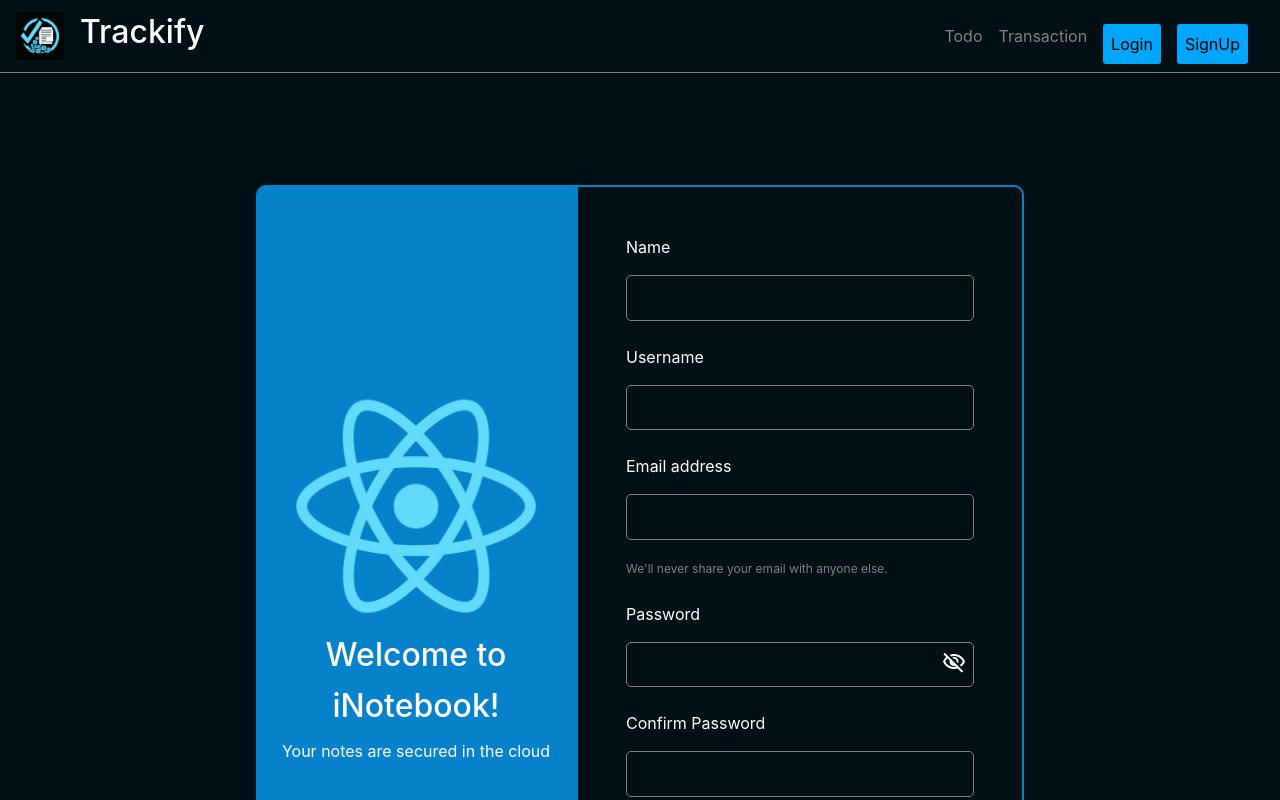
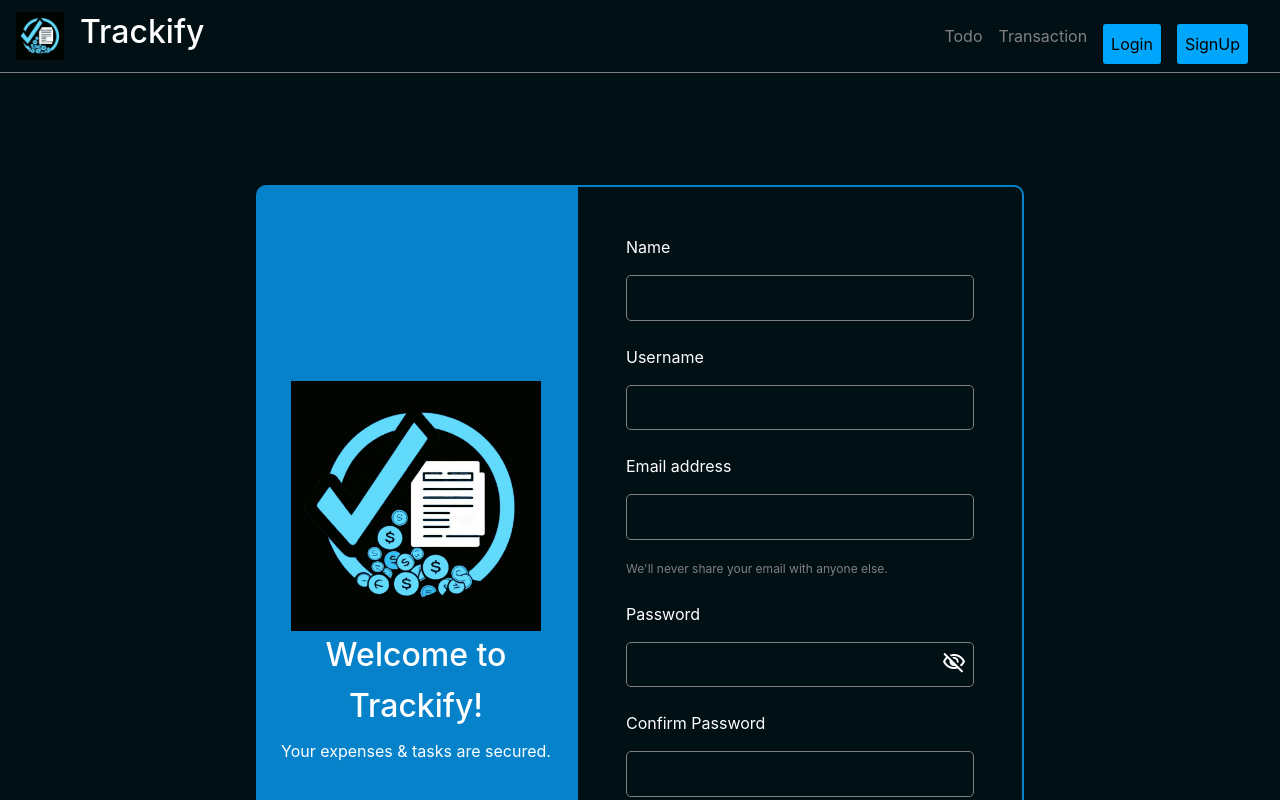
Before and after one commit to Slok9931/Personalised-expense-tracker-and-todo---CSP203, a React (Create React App) app in the folder Frontend/: page /signup in a window 1280 px wide. Shown: the top 800 px of the page. Built offline with nearby package versions, Linux system fonts and the light colour scheme.

Commit message:
login & signup updated

```diff
--- a/Frontend/src/components/Login.js
+++ b/Frontend/src/components/Login.js
@@ -1,4 +1,4 @@
-import React, { useState } from "react";
+import { React, useState } from "react";
 import { useNavigate } from "react-router-dom";
 
 const Login = () => {
@@ -9,9 +9,7 @@ const Login = () => {
 
   const handleSubmit = async (e) => {
     e.preventDefault();
-
-    try {
-      const response = await fetch("http://localhost:2000/api/auth/login", {
+    const response = await fetch(`http://localhost:2000/api/auth/login`, {
       method: "POST",
       headers: {
         "Content-Type": "application/json",
@@ -21,18 +19,12 @@ const Login = () => {
         password: credentials.password,
       }),
     });
-
     const json = await response.json();
-
     if (json.success) {
       localStorage.setItem("token", json.authtoken);
       navigate("/");
     } else {
       alert("Invalid Credentials");
-      }
-    } catch (error) {
-      console.error("Error during login:", error);
-      alert("An error occurred, please try again later.");
     }
   };
 
@@ -53,14 +45,16 @@ const Login = () => {
   return (
     <div className="main">
       <div className="signup1">
-        <img src="/logo512.png" alt="Header" height="150" />
+        <img src="/logo1.jpg" alt="Header" height="150" className="logo-signup" ></img>
         <h2 className="welcome">Welcome back</h2>
-        <div className="welcome">Login to see your secured notes</div>
+        <div className="welcome">Log in to access your secure expenses & tasks.</div>
       </div>
       <div className="signup2">
         <form onSubmit={handleSubmit}>
           <div className="email">
-            <label htmlFor="email">Email address</label>
+            <label htmlFor="email">
+              Email address
+            </label>
             <input
               type="email"
               className="input"
@@ -75,7 +69,9 @@ const Login = () => {
             </div>
           </div>
           <div className="email">
-            <label htmlFor="password">Password</label>
+            <label htmlFor="password">
+              Password
+            </label>
             <div className="password">
               <input
                 type={view}
@@ -94,10 +90,14 @@ const Login = () => {
             </div>
           </div>
           <div className="btns">
-            <button type="submit" className="btn">Login</button>
+            <button type="submit" className="btn">
+              Login
+            </button>
             <span
               className="link"
-              onClick={() => navigate("/signup")}
+              onClick={() => {
+                navigate("/signup");
+              }}
             >
               Sign Up
             </span>
--- a/Frontend/src/components/Signup.js
+++ b/Frontend/src/components/Signup.js
@@ -28,7 +28,7 @@ const Signup = () => {
       alert("Please enter correct password");
     } else {
       const response = await fetch(
-        "http://localhost:2000/api/auth/createuser",
+        `http://localhost:2000/api/auth/createuser`,
         {
           method: "POST",
           headers: {
@@ -57,10 +57,10 @@ const Signup = () => {
   return (
     <div className="main">
       <div className="signup1">
-        <img src="/logo512.png" alt="Header" height="250"></img>
+        <img src="/logo1.jpg" alt="Header" height="250" className="logo-signup"></img>
         <h2 className="welcome">Welcome to</h2>
-        <h2 className="welcome">iNotebook!</h2>
-        <div className="welcome">Your notes are secured in the cloud</div>
+        <h2 className="welcome">Trackify!</h2>
+        <div className="welcome">Your expenses & tasks are secured.</div>
       </div>
       <div className="signup2">
         <form onSubmit={handleSubmit}>
```
Lines whose indentation alone changed are shown as unchanged.
